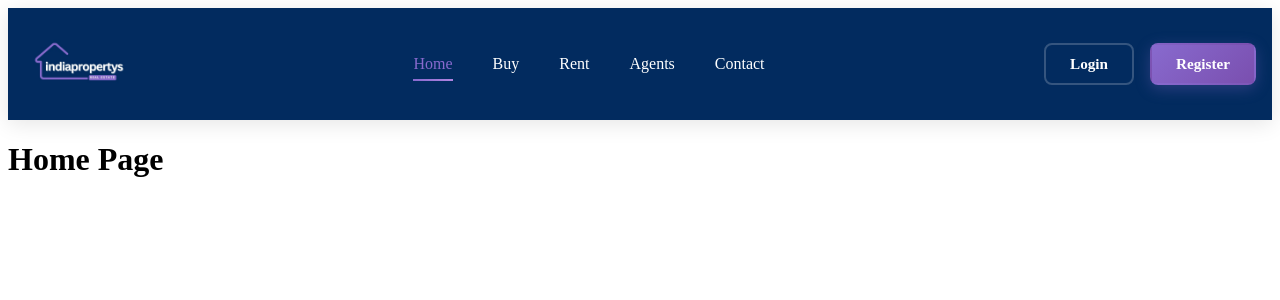
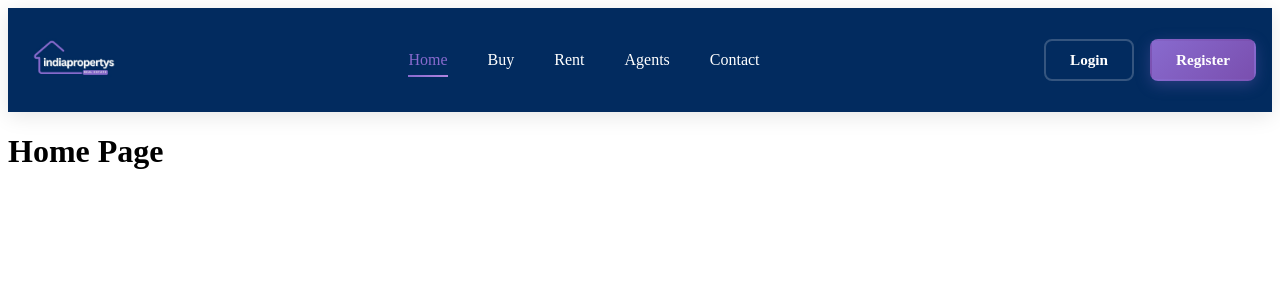
Before and after one commit to Vedantlights/Real-Estate-project, a React (Create React App) app in the folder frontend/: page / in a window 1280 px wide. Shown: the top 300 px of the page. Built offline with nearby package versions, Linux system fonts and the light colour scheme.

Commit message:
Update Navbar.css

```diff
--- a/frontend/src/styles/Navbar.css
+++ b/frontend/src/styles/Navbar.css
@@ -26,7 +26,7 @@
   display: flex;
   align-items: center;
   justify-content: space-between;
-  height: 7rem;
+  height: 6.5rem;
   position: relative;
 }
 
@@ -35,12 +35,6 @@
   text-decoration: none;
   display: flex;
   align-items: center;
-  transition: transform 0.3s ease;
-  z-index: 10;
-}
-
-.navbar-logo:hover {
-  transform: translateY(-2px);
 }
 
 .logo-container {
@@ -49,15 +43,12 @@
 }
 
 .logo-image {
-  height: 110px;
+  height: 100px;
   width: auto;
   object-fit: contain;
   transition: transform 0.3s ease;
 }
 
-.navbar-logo:hover .logo-image {
-  transform: scale(1.05);
-}
 
 /* Desktop Navigation Links */
 .nav-links-desktop {
```
